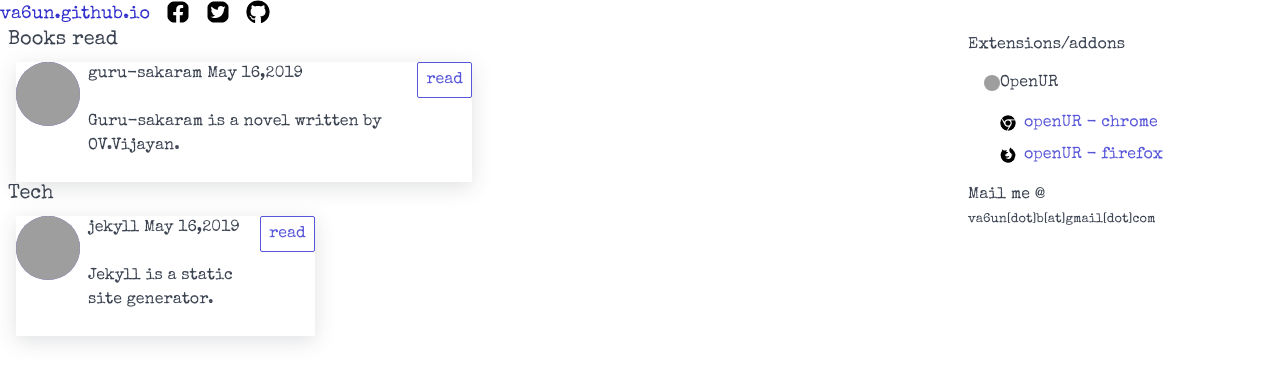
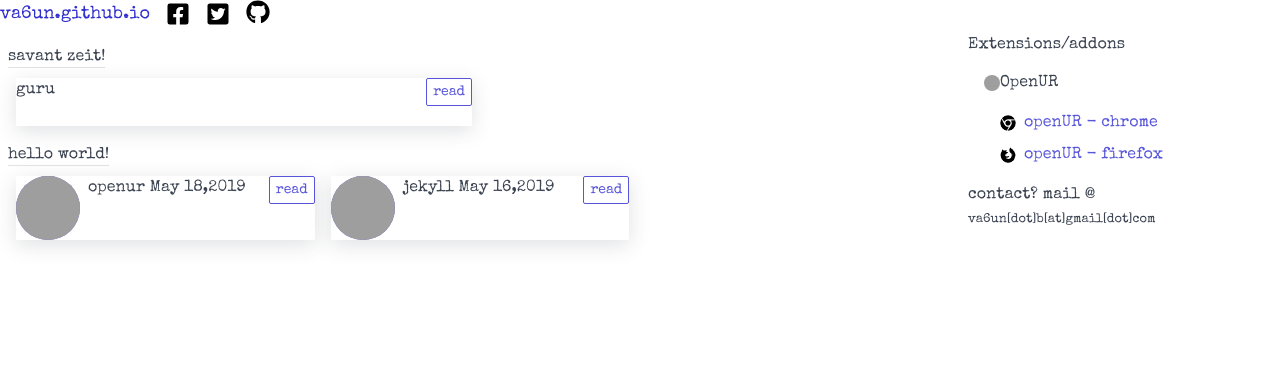
Before and after one commit to va6un/va6un.github.io, a Jekyll site: the page built from index.html, in a window 1280 px wide. Shown: the top 383 px of the page. Built offline with Jekyll 4.4.1, drawn with Linux system fonts in a browser that asks for light colours; grey boxes are pictures that could not be loaded.

Commit message:
modified/added

```diff
--- a/_includes/head.html
+++ b/_includes/head.html
@@ -2,11 +2,7 @@
     <!-- Global site tag (gtag.js) - Google Analytics -->
     <script async src="https://www.googletagmanager.com/gtag/js?id=UA-133734985-1"></script>
     <script>
-        window.dataLayer = window.dataLayer || [];
-        function gtag() { dataLayer.push(arguments); }
-        gtag('js', new Date());
-
-        gtag('config', 'UA-133734985-1');
+        window.dataLayer = window.dataLayer || [];function gtag() { dataLayer.push(arguments); }gtag('js', new Date());gtag('config', 'UA-133734985-1');
     </script>
     <meta charset="utf-8">
     <meta name="viewport" content="width=device-width, initial-scale=1, shrink-to-fit=no">
--- a/_includes/header.html
+++ b/_includes/header.html
@@ -4,11 +4,11 @@
         <a href="{{ site.url }}" class="navbar-brand mr-2">{{ site.title }}</a>
         <!-- <a href="contact" class="btn btn-link">Contact</a> -->
         <!-- <a href="..." class="btn btn-link">GitHub</a> -->
-        <a class="px-2" href="http://facebook.com/va6un" target="_blank"><img class="avatar avatar-sm site-bg-white site-vertical-align"
+        <a class="px-2" href="http://facebook.com/va6un" target="_blank"><img class="avatar avatar-sm site-bg-white site-vertical-alig site-border-radius-0"
                 src="img/facebook-square.svg" alt=""></a>
-        <a class="px-2" href="https://twitter.com/va6un" target="_blank"><img class="avatar avatar-sm site-bg-white site-vertical-align"
+        <a class="px-2" href="https://twitter.com/va6un" target="_blank"><img class="avatar avatar-sm site-bg-white site-vertical-alig site-border-radius-0"
                 src="img/twitter-square.svg" alt=""></a>
-        <a class="px-2" href="https://github.com/va6un" target="_blank"><img class="avatar avatar-sm site-bg-white site-vertical-align"
+        <a class="px-2" href="https://github.com/va6un" target="_blank"><img class="avatar avatar-sm site-bg-white site-vertical-align site-border-radius-0"
                 src="img/github.svg" alt=""></a>
     </section>
 </header>
--- a/_posts/2019-05-16-guru-sakaram.markdown
+++ b/_posts/2019-05-16-guru-sakaram.markdown
@@ -1,8 +1,8 @@
 ---
 layout: post
-title: "guru-sakaram"
+title: "guru"
 thumbnail: https://picsum.photos/200
 categories: book
 ---
 
-Guru-sakaram is a novel written by OV.Vijayan.
+...
--- a/css/main.scss
+++ b/css/main.scss
@@ -31,3 +31,11 @@ html, body{
 .site-vertical-align{
     vertical-align: text-bottom;
 }
+.site-headings {
+    border-bottom: 1px solid #e3e3e3;
+    display: inline-block;
+    margin: 20px 0 10px 0;
+}
+.site-border-radius-0{
+    border-radius: 0;
+}
--- a/index.html
+++ b/index.html
@@ -9,25 +9,24 @@ layout: default
                 <!-- articles -->
                 <section class="site-articles">
                     <!-- books article -->
-                    <h5>Books read</h5>
+                    <h6 class="site-headings">savant zeit!</h6>
                     <div class="container">
                         <div class="columns">
                             {% assign posts = site.posts | where: "categories","book" %}
                             {% for post in posts %}
                             <div class="column col-6 col-md-12">
                                 <div class="tile site-border">
-                                    <div class="tile-icon">
+                                    <!-- <div class="tile-icon">
                                         <figure class="avatar avatar-xl" data-initial="av" style="background-color: #5755d9;">
                                             <img src="{{ post.thumbnail }}" alt="thumbnail">
                                         </figure>
-                                    </div>
+                                    </div> -->
                                     <div class="tile-content">
-                                        <p class="tile-title">{{ post.title }} <span>{{ post.date | date: "%b %-d,%Y"
-                                                }}</span></p>
-                                        <p class="tile-subtitle">{{ post.content | strip_html | truncatewords:10 }}</p>
+                                        <p class="tile-title">{{ post.title }} </p>
+                                        <!-- <p class="tile-subtitle">{{ post.content | strip_html | truncatewords:10 }}</p> -->
                                     </div>
                                     <div class="tile-action">
-                                        <a class="btn" href="{{ post.url | prepend: site.baseurl }}">read</a>
+                                        <a class="btn btn-sm" href="{{ post.url | prepend: site.baseurl }}">read</a>
                                     </div>
                                 </div>
                             </div>
@@ -37,7 +36,7 @@ layout: default
                     </div>
                     <!-- books article ends -->
                     <!-- tech article -->
-                    <h5>Tech</h5>
+                    <h6 class="site-headings">hello world!</h6>
                     <div class="container">
                         <div class="columns">
                             {% assign posts = site.posts | where: "categories","technology" %}
@@ -52,10 +51,10 @@ layout: default
                                     <div class="tile-content">
                                         <p class="tile-title">{{ post.title }} <span>{{ post.date | date: "%b %-d,%Y"
                                                 }}</span></p>
-                                        <p class="tile-subtitle">{{ post.content | strip_html | truncatewords:10 }}</p>
+                                        <!-- <p class="tile-subtitle">{{ post.content | strip_html | truncatewords:10 }}</p> -->
                                     </div>
                                     <div class="tile-action">
-                                        <a class="btn" href="{{ post.url | prepend: site.baseurl }}">read</a>
+                                        <a class="btn btn-sm" href="{{ post.url | prepend: site.baseurl }}">read</a>
                                     </div>
                                 </div>
                             </div>
@@ -93,7 +92,7 @@ layout: default
                     </ul>
                 </div>
                 <div class="contact email">
-                    Mail me @ <br>
+                    contact? mail @ <br>
                     <small>va6un[dot]b[at]gmail[dot]com</small>
                 </div>
             </section>
```
Also changed, not shown: _posts/2019-05-18-openur.markdown (added, +8 -0 lines).
